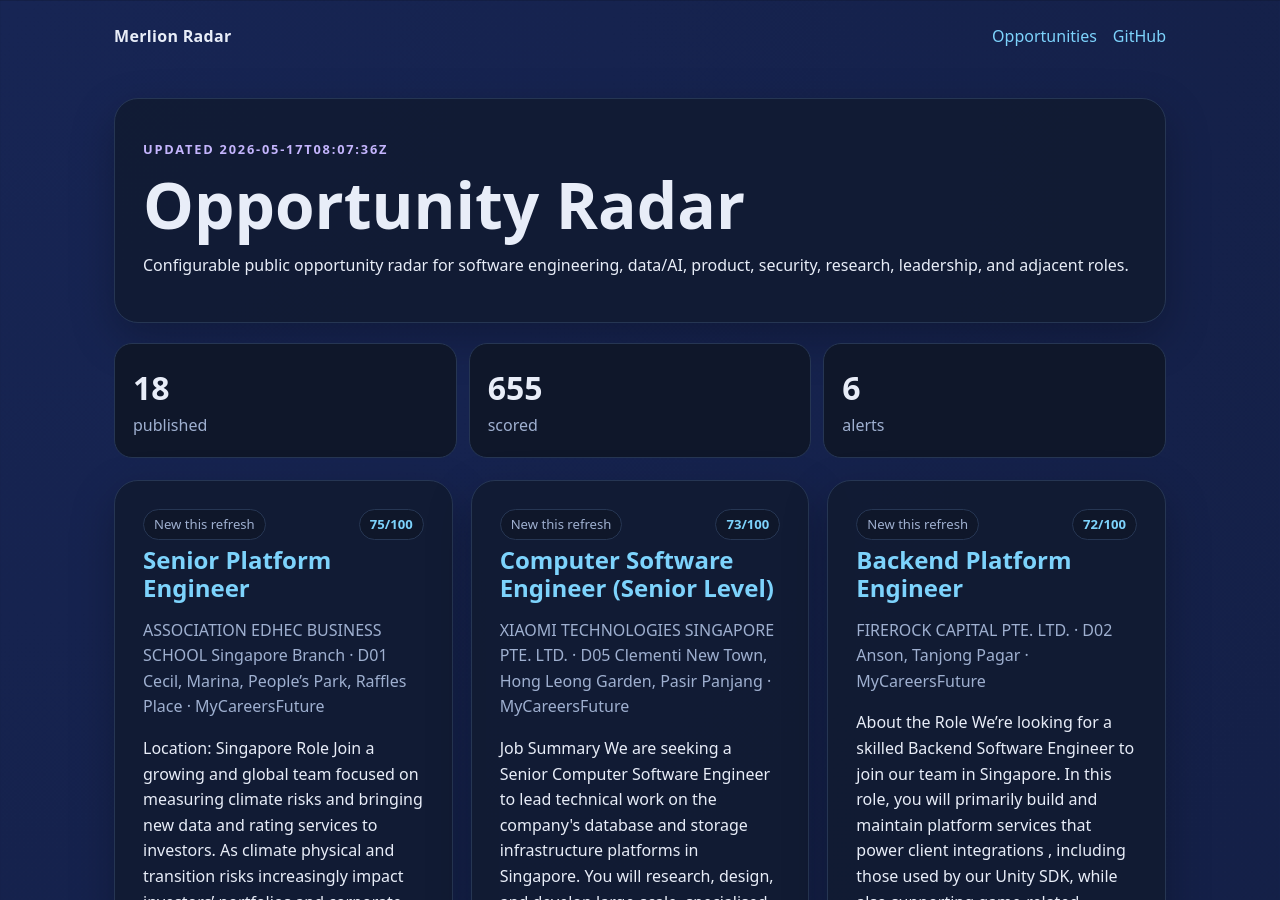
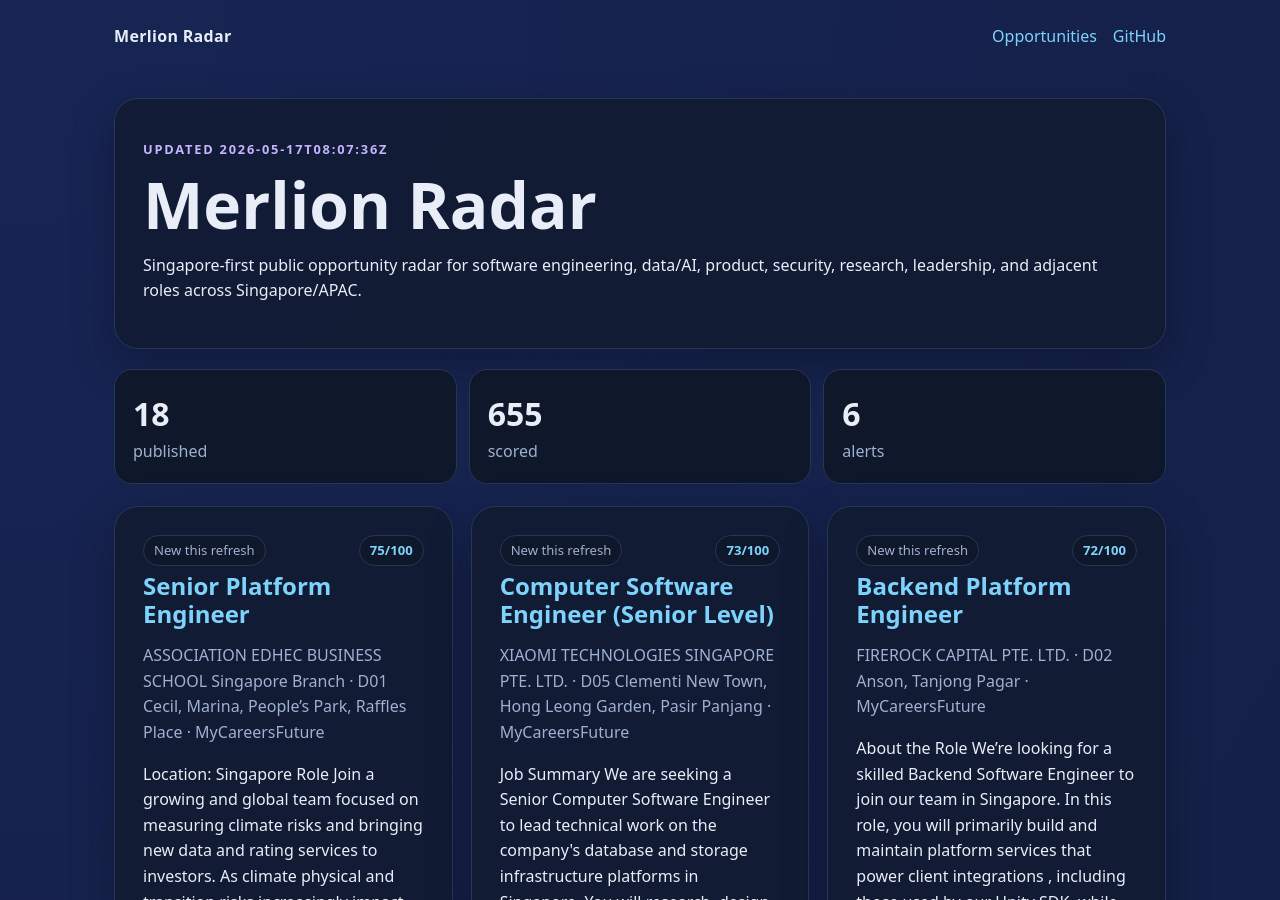
Before and after one commit to Hinotoi-agent/opportunity-radar, a Jekyll site: the page built from opportunities.md, in a window 1280 px wide and 900 px high. Built offline with Jekyll 4.4.1, drawn with Linux system fonts in a browser that asks for light colours.

Commit message:
Rename project to Merlion Radar

```diff
--- a/_config.yml
+++ b/_config.yml
@@ -1,7 +1,7 @@
 title: Merlion Radar
 description: A Singapore-first configurable static job/opportunity radar for any career focus.
 url: "https://hinotoi-agent.github.io"
-baseurl: "/opportunity-radar"
+baseurl: "/merlion-radar"
 markdown: kramdown
 sass:
   style: compressed
--- a/_data/opportunities.json
+++ b/_data/opportunities.json
@@ -1,7 +1,7 @@
 {
-  "title": "Opportunity Radar",
+  "title": "Merlion Radar",
   "updated_at": "2026-05-17T08:07:36Z",
-  "search_focus": "Configurable public opportunity radar for software engineering, data/AI, product, security, research, leadership, and adjacent roles.",
+  "search_focus": "Singapore-first public opportunity radar for software engineering, data/AI, product, security, research, leadership, and adjacent roles across Singapore/APAC.",
   "sources": [
     "Greenhouse/GitLab",
     "Greenhouse/Stripe",
--- a/config/opportunity_radar.json
+++ b/config/opportunity_radar.json
@@ -1,6 +1,6 @@
 {
   "title": "Merlion Radar",
-  "site_url": "https://hinotoi-agent.github.io/opportunity-radar/",
+  "site_url": "https://hinotoi-agent.github.io/merlion-radar/",
   "max_items": 18,
   "alert_score": 82,
   "location": {
--- a/opportunities.md
+++ b/opportunities.md
@@ -7,7 +7,7 @@
 {% assign data = site.data.opportunities %}
 <section class="page-header">
   <p class="eyebrow">Updated {{ data.updated_at | default: "not yet" }}</p>
-  <h1>{{ data.title | default: "Opportunity Radar" }}</h1>
+  <h1>{{ data.title | default: "Merlion Radar" }}</h1>
   <p>{{ data.search_focus }}</p>
 </section>
 
--- a/scripts/update_opportunities.py
+++ b/scripts/update_opportunities.py
@@ -25,7 +25,7 @@
 CONFIG = ROOT / "config" / "opportunity_radar.json"
 OUT = ROOT / "_data" / "opportunities.json"
 HISTORY_OUT = ROOT / "_data" / "opportunities_history.json"
-USER_AGENT = "OpportunityRadar/1.0 (+https://github.com/Hinotoi-agent/opportunity-radar)"
+USER_AGENT = "MerlionRadar/1.0 (+https://github.com/Hinotoi-agent/merlion-radar)"
 TAG_RE = re.compile(r"<[^>]+>")
 SPACE_RE = re.compile(r"\s+")
 
@@ -905,7 +905,7 @@
     published = enrich_jobs_with_llm(select_published_jobs(ranked, max_items, config), config)
     alerts = [job for job in ranked if job.score >= alert_score][:6]
     data = {
-        "title": clean_text(config.get("title")) or "Opportunity Radar",
+        "title": clean_text(config.get("title")) or "Merlion Radar",
         "updated_at": now,
         "search_focus": clean_text(config.get("search_focus"), 500),
         "sources": [h["source"] for h in health],
--- a/scripts/validate_opportunities.py
+++ b/scripts/validate_opportunities.py
@@ -1,5 +1,5 @@
 #!/usr/bin/env python3
-"""Validate generated Opportunity Radar data before publishing."""
+"""Validate generated Merlion Radar data before publishing."""
 from __future__ import annotations
 
 import json
```
Also changed, not shown: 1 other file.
